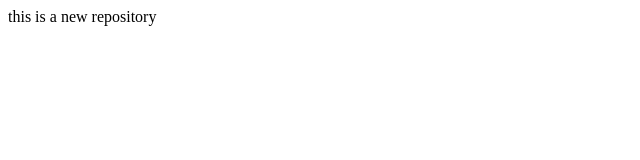
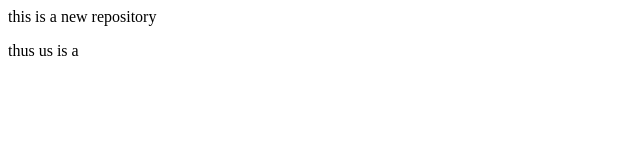
Before and after one commit to Grvprojects/localrepo, a plain HTML site: page index.html in a window 1280 px wide. Shown: the full height of the page, 0-640 px from the left. Drawn offline with Linux system fonts and the light colour scheme.

Commit message:
add a new feature

```diff
--- a/index.html
+++ b/index.html
@@ -1 +1,2 @@
 <p>this is a new repository</p>
+<p>thus us is a </p>
```
Also changed, not shown: 1 other file.
